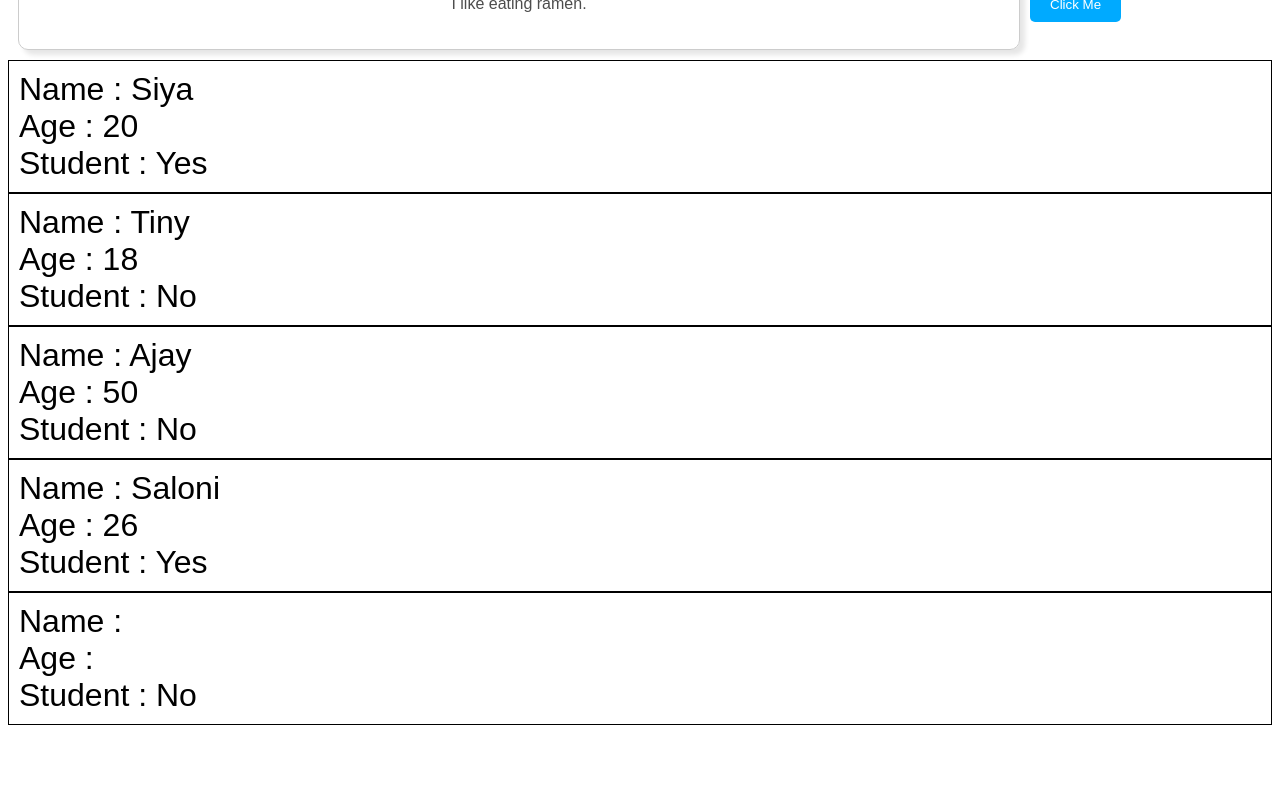
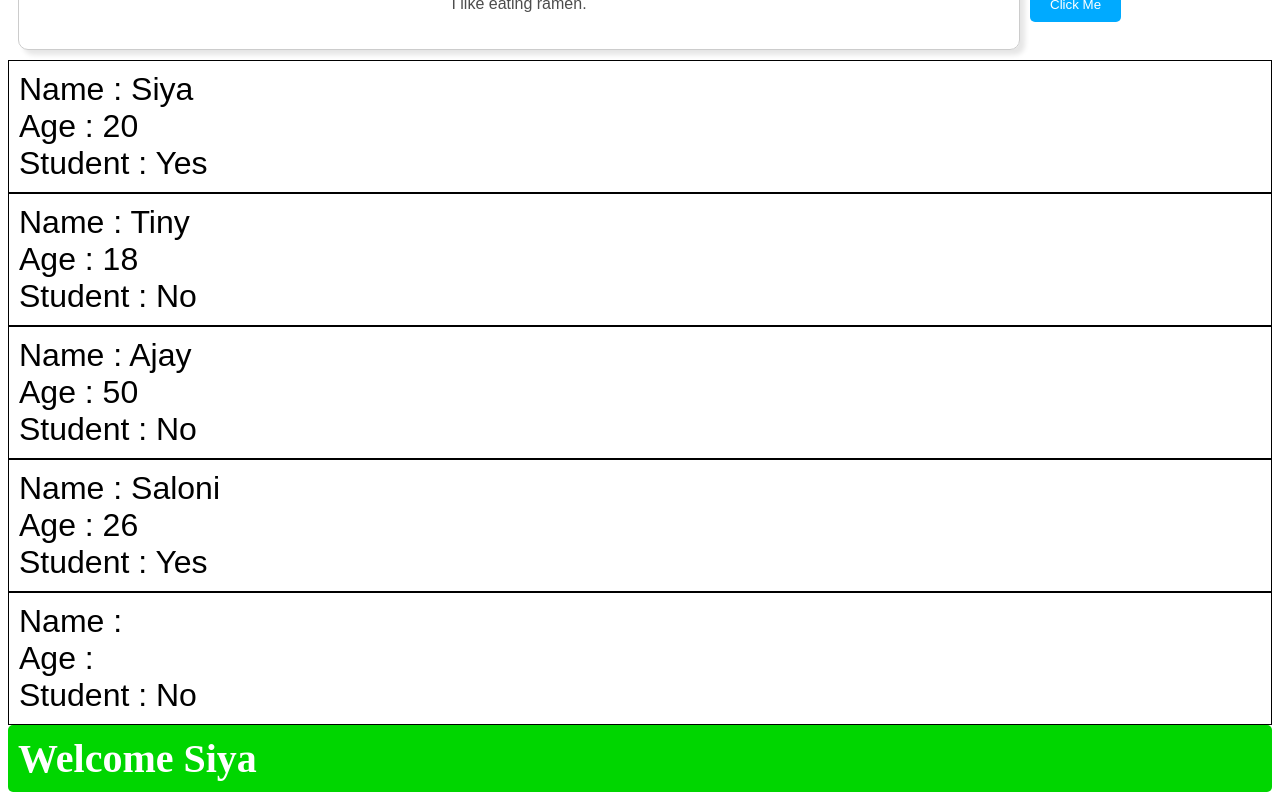
Before and after one commit to SiyaAgrawal95/Webdev, a React (Vite) app in the folder REACT/: page / in a window 1280 px wide. Shown: the part 1082-1882 px from the top of the page. Before the commit the page ends 1815 px from the top, so only its background shows below. Built offline with nearby package versions, Linux system fonts and the light colour scheme.

Commit message:
condiotional rendering

```diff
--- a/REACT/src/App.jsx
+++ b/REACT/src/App.jsx
@@ -4,6 +4,8 @@ import Food from './My_Components/Food.jsx'
 import Card from './My_Components/Card.jsx'
 import Button from './My_Components/Button.jsx'
 import Student from './My_Components/Student.jsx'
+import UserGreetings from './My_Components/UserGreetings.jsx'
+
 
 // props = read-only properties that are shared between components.
 //         A parent component can send data to a child component.
@@ -22,6 +24,7 @@ function App() {
     <Student name="Ajay" age={50} isStudents = {false}></Student>
     <Student name="Saloni" age={26} isStudent = {true}></Student>
     <Student></Student>
+    <UserGreetings isLoggedIn={true} username ="Siya"></UserGreetings>
     </>
   );
 }
--- /dev/null
+++ b/REACT/src/My_Components/UserGreetings.jsx
@@ -0,0 +1,17 @@
+import PropTypes from 'prop-types';
+
+function UserGreetings(props){
+    if(props.isLoggedIn){
+        return <h2 className="welcome-msg">Welcome {props.username}</h2>
+    }
+    else{
+        return <h2 className="login-msg">Please log in to continue</h2>
+    }
+}
+
+UserGreetings.proptypes = {
+    isLoggedIn: PropTypes.bool,
+    username: PropTypes.string,
+}
+
+export default UserGreetings
--- a/REACT/src/index.css
+++ b/REACT/src/index.css
@@ -46,3 +46,21 @@
 .Student p{
   margin: 0;
 }
+
+.welcome-msg{
+  font-size : 2.5em;
+  background-color : hsl(120, 100%, 42%);
+  color: white;
+  padding : 10px;
+  border-radius : 5px;
+  margin : 0;
+}
+
+.login-msg{
+  font-size : 2.5em;
+  background-color : hsl(0, 100%, 42%);
+  color: white;
+  padding : 10px;
+  border-radius : 5px;
+  margin : 0;
+}
```
